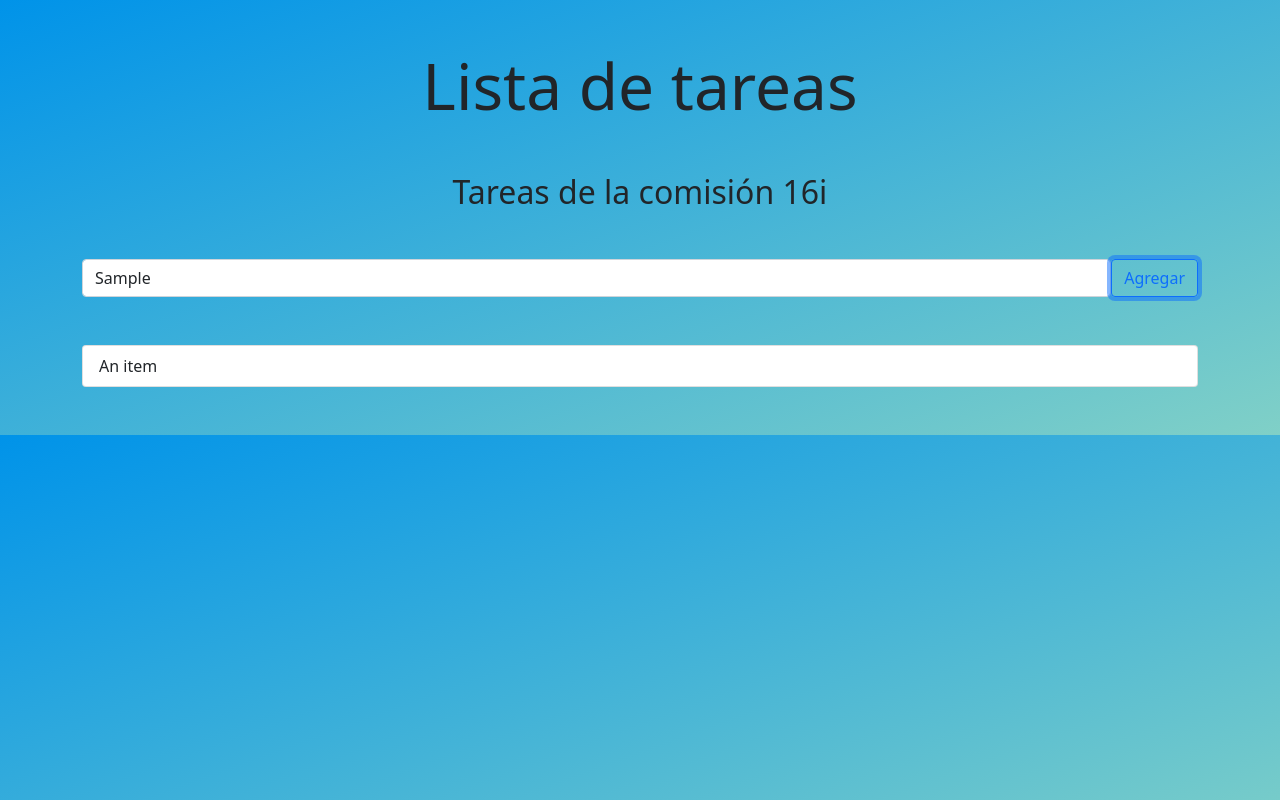
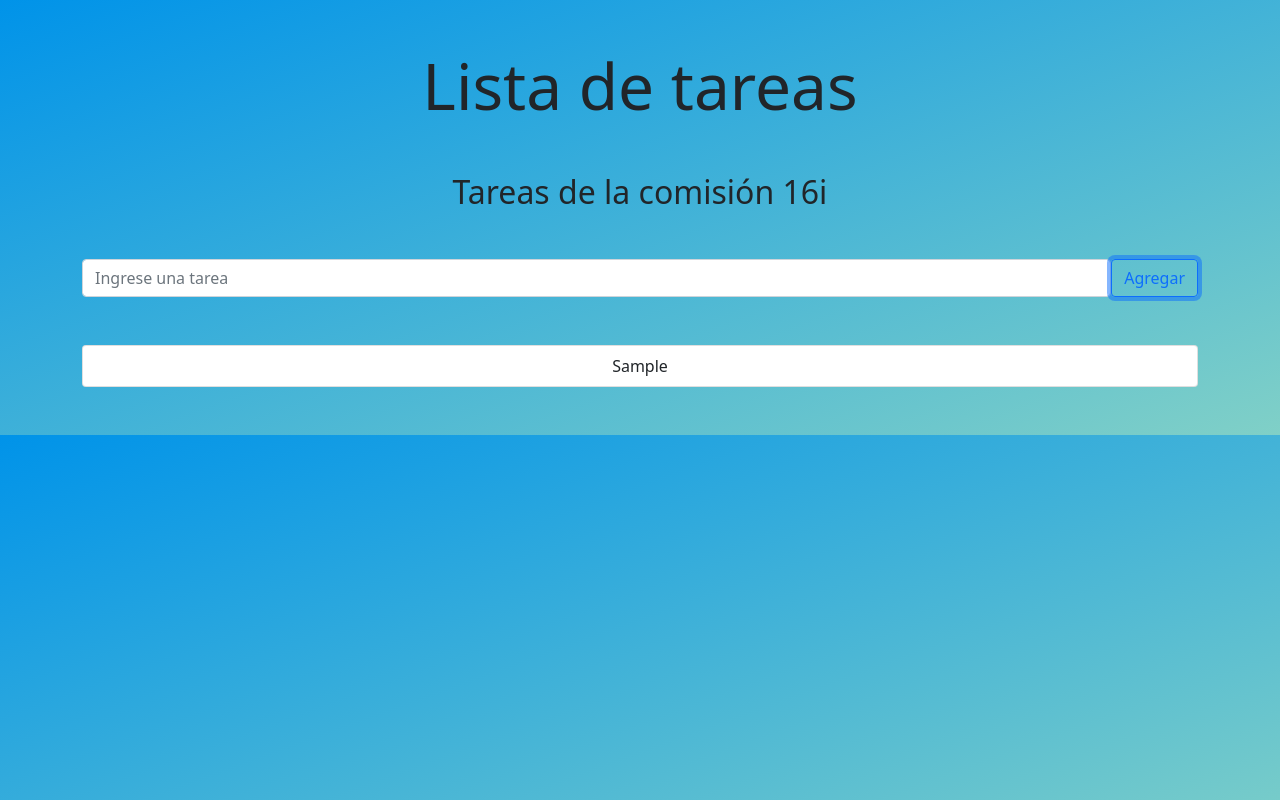
Before and after one commit to Andy026/listaTareasReact, a React (Create React App) app: page / in a window 1280 px wide. Both pictures are taken after typing "Sample" into the empty fields and a click on the button "Agregar". Built offline with nearby package versions, Linux system fonts and the light colour scheme.

Commit message:
se agregó la lógica correspondiente para cargar tareas en el state y renderizarlas

```diff
--- a/src/components/FormTareas.js
+++ b/src/components/FormTareas.js
@@ -12,6 +12,7 @@ const FormTareas = () => {
   const handleSubmit = (event) => {
     event.preventDefault();
     setTareas([...tareas, tarea]);
+    setTarea('');
   };
 
   return (
@@ -23,6 +24,7 @@ const FormTareas = () => {
             type="text"
             onChange={(event) => setTarea(event.target.value)}
             placeholder="Ingrese una tarea"
+            value={tarea}
           ></input>
           <button className="btn btn-outline-primary text-center" type="submit">
             Agregar
@@ -31,7 +33,7 @@ const FormTareas = () => {
       </form>
 
       <section className="container">
-        <ListaTareas></ListaTareas>
+        <ListaTareas arrTareas={tareas}></ListaTareas>
       </section>
     </>
   );
--- a/src/components/ItemTarea.js
+++ b/src/components/ItemTarea.js
@@ -1,8 +1,8 @@
 import React from 'react';
 
-const ItemTarea = () => {
+const ItemTarea = (props) => {
     return (
-        <li className="list-group-item">An item</li>
+        <li className="list-group-item text-center">{props.dato}</li>
     );
 };
 
--- a/src/components/ListaTareas.js
+++ b/src/components/ListaTareas.js
@@ -1,10 +1,12 @@
 import React from "react";
 import ItemTarea from "./ItemTarea";
 
-const ListaTareas = () => {
+const ListaTareas = (props) => {
   return (
     <ul className="list-group my-5">
-        <ItemTarea></ItemTarea>
+        {
+          props.arrTareas.map((elemento, indice) => <ItemTarea key={indice} dato={elemento}></ItemTarea>)
+        }
     </ul>
   );
 };
```
